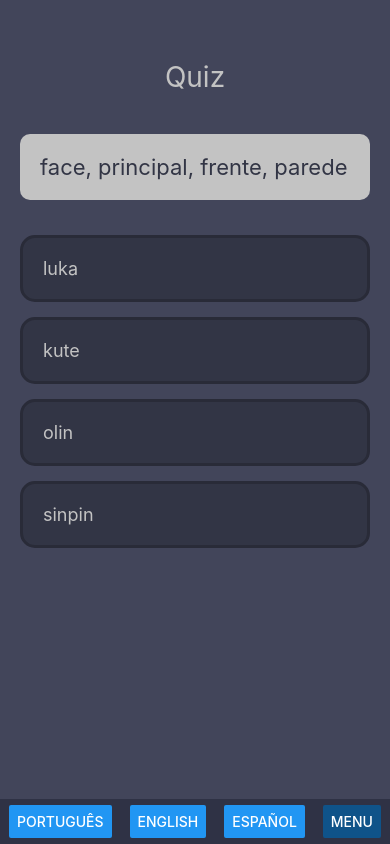
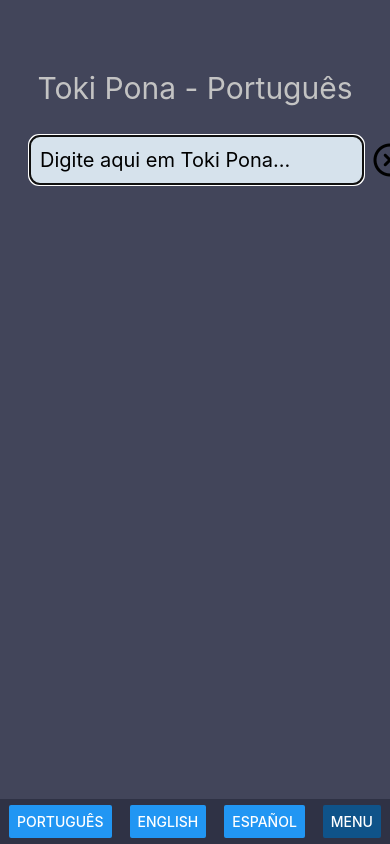
Before and after one commit to Seralto/toki-pona, a React Native app: screen / in a window 390 px wide. Built offline with nearby package versions, Linux system fonts and the light colour scheme.

Commit message:
Update README

```diff
--- a/App.js
+++ b/App.js
@@ -35,8 +35,7 @@ export default class App extends Component {
     this.state = {
       validEnteredWords: [],
       translations: [],
-      page: "quiz",
-      // page: "translator",
+      page: "translator",
       enteredText: "",
       language: defaultLanguage,
       isModalVisible: false,
--- a/components/Translator.js
+++ b/components/Translator.js
@@ -72,6 +72,7 @@ const styles = StyleSheet.create({
     flexDirection: "row",
     marginTop: 10,
     marginBottom: 30,
+    width: "100%",
   },
   inputText: {
     flex: 1,
```
Also changed, not shown: assets/screenshots/translator.png (deleted), 1 other file (tests, documents, lock files or other folders).
